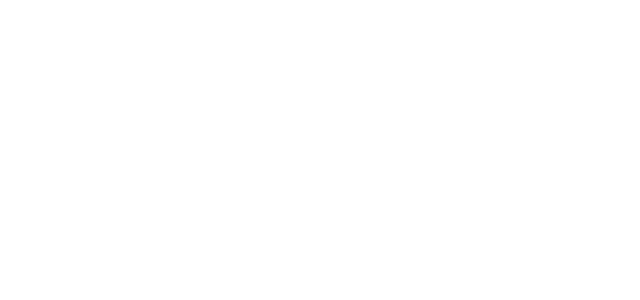
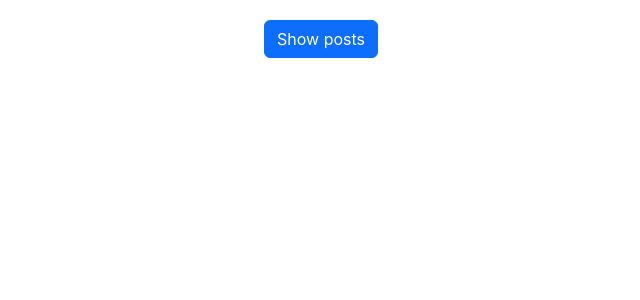
Before and after one commit to olena-diachenko/Diachenko_React-homeworks, a React (Create React App) app: page / in a window 1280 px wide. Shown: the top 300 px of the page, without its empty margins (319-959 px from the left). Built offline with nearby package versions, Linux system fonts and the light colour scheme.

Commit message:
hw-89 done

```diff
--- a/src/App.js
+++ b/src/App.js
@@ -1,8 +1,9 @@
+import PostCatalog from "./components/PostCatalog/PostCatalog.jsx";
 
 function App() {
   return (
     <div className="App">
-
+      <PostCatalog />
     </div>
   );
 }
--- /dev/null
+++ b/src/components/PostCatalog/PostCatalog.css
@@ -0,0 +1,4 @@
+.btn-wrap {
+    text-align: center;
+    margin-top: 20px;
+}
--- /dev/null
+++ b/src/components/PostCatalog/PostCatalog.jsx
@@ -0,0 +1,42 @@
+import React from "react";
+import PostItem from "../PostItem.jsx";
+import "./PostCatalog.css";
+
+class PostCatalog extends React.Component {
+    constructor(props) {
+        super(props);
+        this.state = {
+            posts: []
+        }
+    }
+
+    handleClick = async() => {
+        const res = await fetch('https://jsonplaceholder.typicode.com/posts')
+            .then((response) => response.json())
+        const arr = [...this.state.posts, ...res]
+        this.setState({
+            posts: arr
+        })
+    }
+
+    render () {
+
+        return (
+            this.state.posts.length !== 0 ? (
+                    <div className="posts">
+                        <ul className="posts__list">
+                            {this.state.posts.map(({id, title, body}) =>
+                                <PostItem id={id} title={title} body={body} key={id}/>
+                            )}
+                        </ul>
+                    </div>
+                ) : (
+                    <div className="btn-wrap">
+                        <button type="button" className="btn btn-primary" onClick={this.handleClick}>Show posts</button>
+                    </div>
+                )
+        )
+    }
+}
+
+export default PostCatalog;
--- /dev/null
+++ b/src/components/PostItem.jsx
@@ -0,0 +1,14 @@
+const PostItem = (props) => (
+        <li className="posts_single-post" data-post-id={props.id}>
+            <h3 className="posts__post-title">{props.title}</h3>
+            <p className="posts__post-description">{props.body}</p>
+        </li>
+    )
+
+PostItem.defaultProps = {
+    id: 1,
+    title: "Post title",
+    body: "Body content"
+}
+
+export default PostItem;
```
